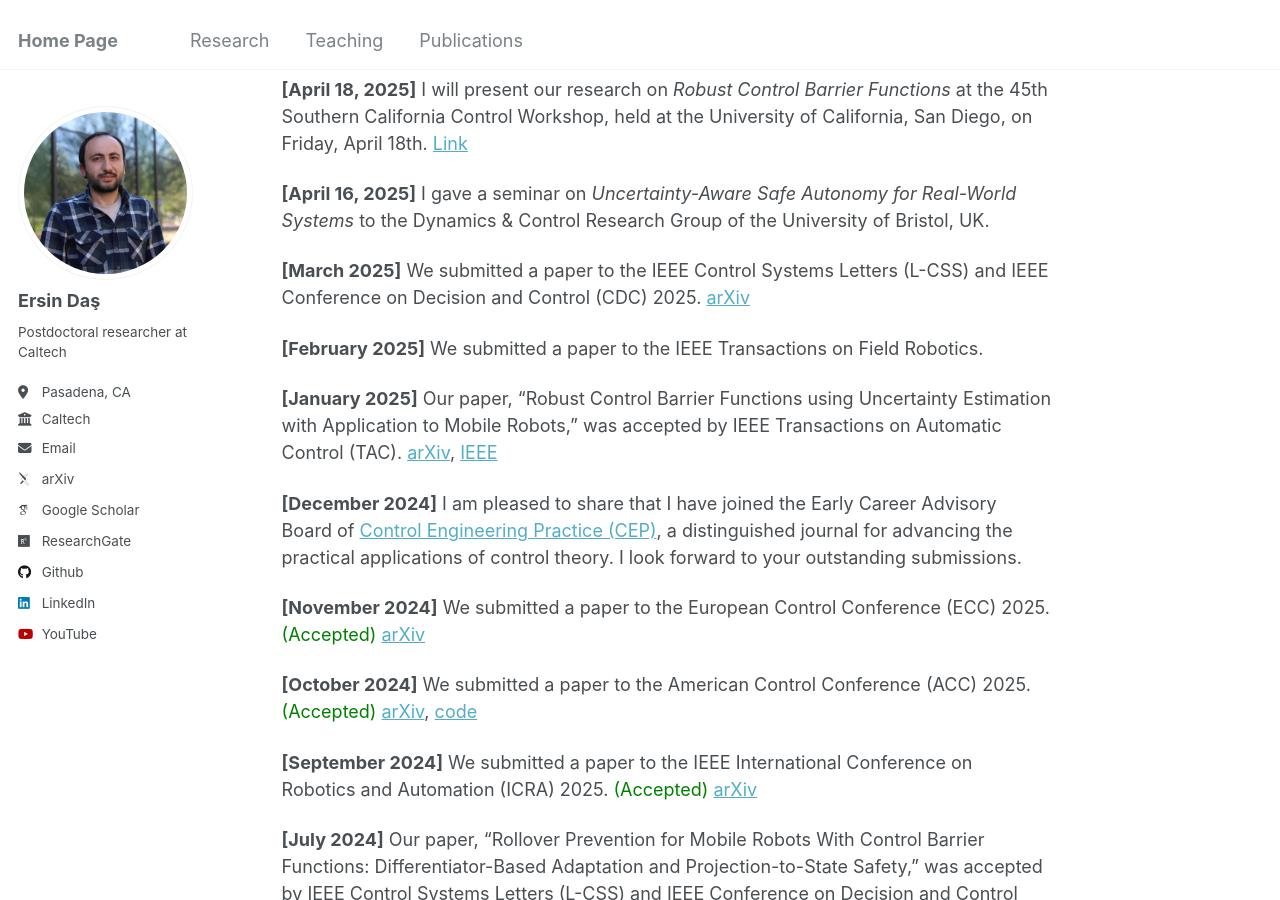
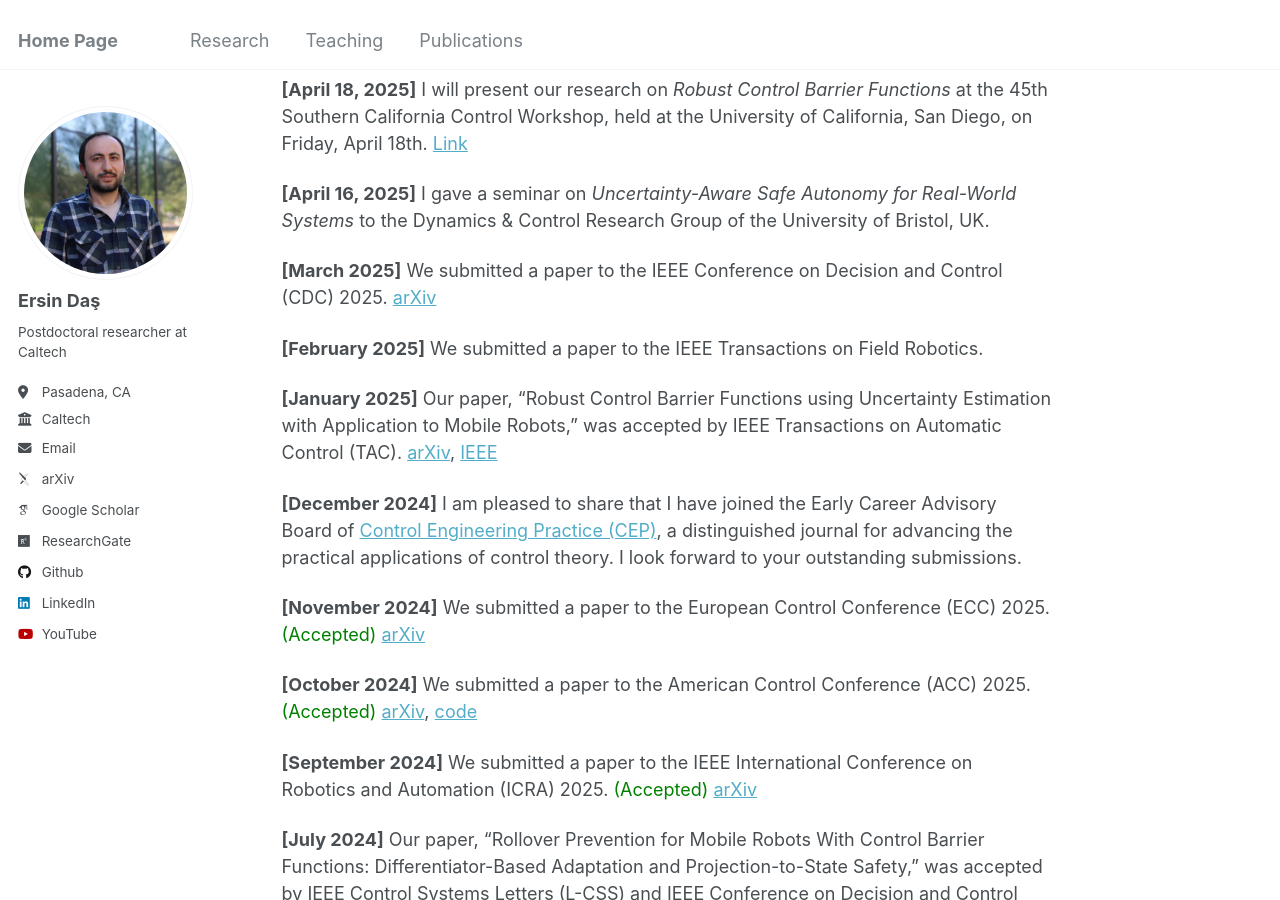
Before and after one commit to ersindas/ersindas.github.io, a Jekyll site: the page built from _pages/about.md, in a window 1280 px wide and 900 px high, scrolled down 382 px. Built offline with Jekyll 4.4.1, drawn with Linux system fonts in a browser that asks for light colours; some web fonts are replaced.

Commit message:
Update about.md
CDC

```diff
--- a/_pages/about.md
+++ b/_pages/about.md
@@ -17,7 +17,7 @@ News
 
 **[April 16, 2025]** I gave a seminar on *Uncertainty-Aware Safe Autonomy for Real-World Systems* to the Dynamics & Control Research Group of the University of Bristol, UK.
 
-**[March 2025]** We submitted a paper to the IEEE Control Systems Letters (L-CSS) and IEEE Conference on Decision and Control (CDC) 2025. [arXiv](https://arxiv.org/pdf/2503.15734)
+**[March 2025]** We submitted a paper to the IEEE Conference on Decision and Control (CDC) 2025. [arXiv](https://arxiv.org/pdf/2503.15734)
 
 **[February 2025]** We submitted a paper to the IEEE Transactions on Field Robotics.
 
```
